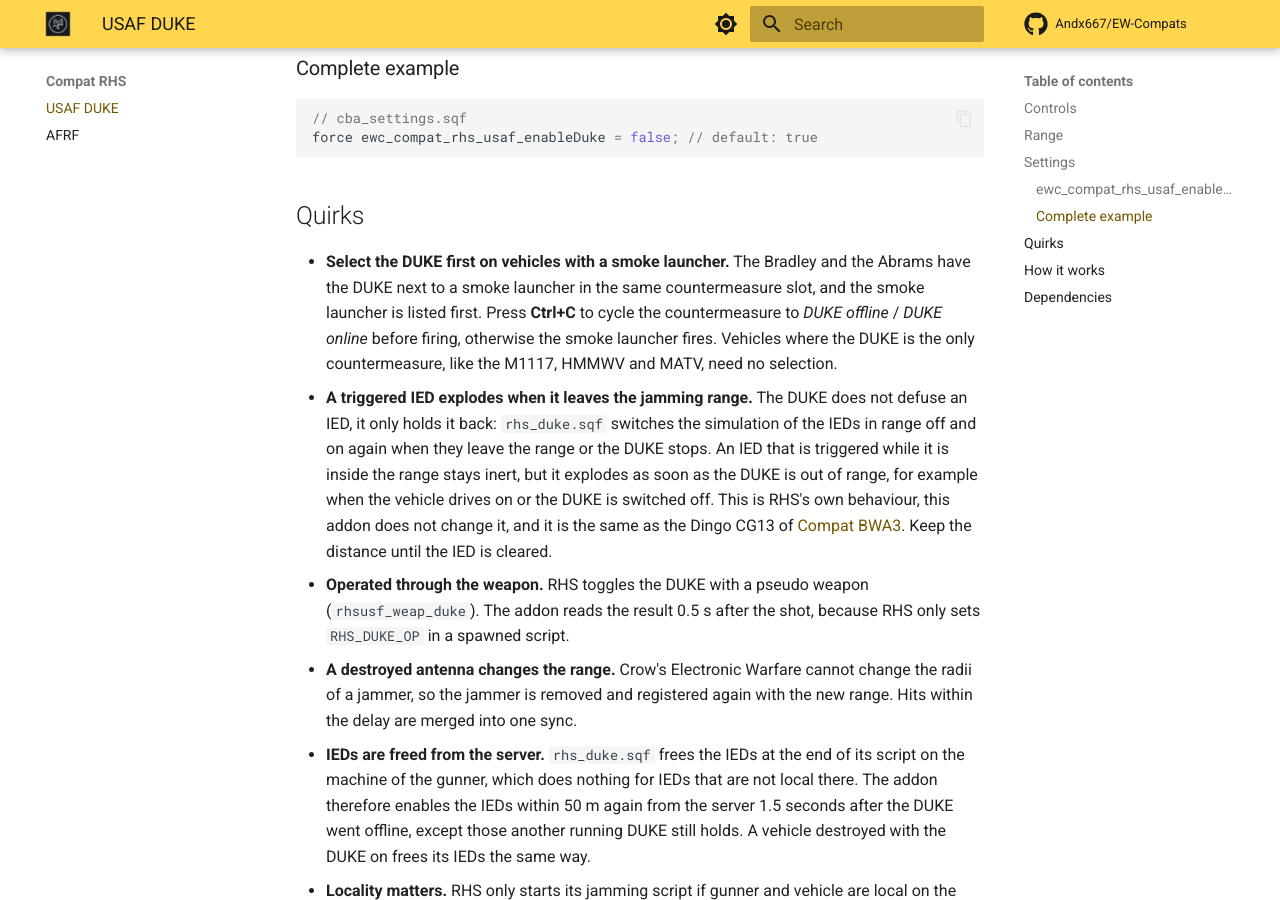
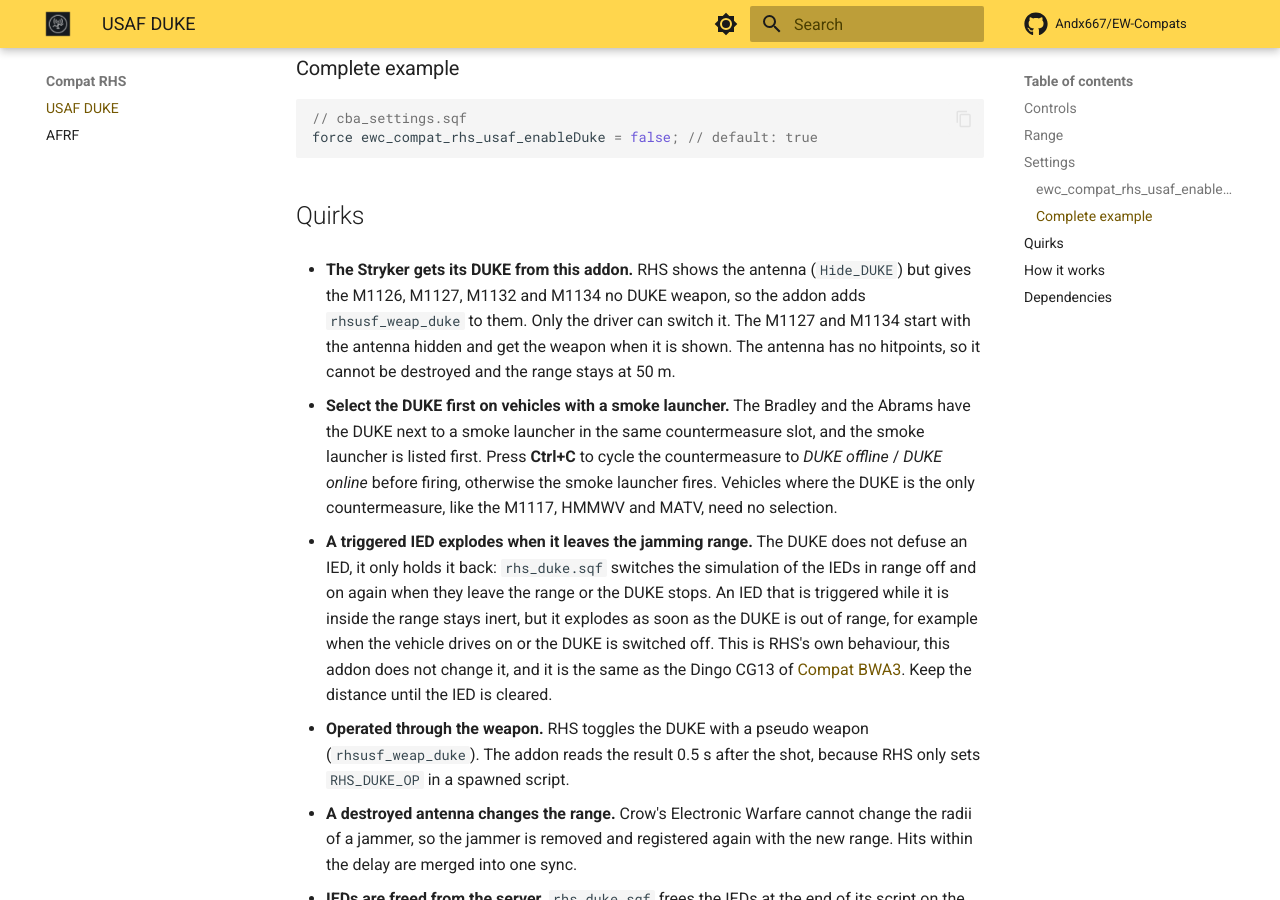
Before and after one commit to Andx667/EW-Compats, an MkDocs documentation site: the page built from docs/compat-rhs-usaf.md, in a window 1280 px wide and 900 px high, scrolled down 1351 px. Built offline with MkDocs 1.6.1 and Material for MkDocs 9.7.7, drawn with Linux system fonts in a browser that asks for light colours; plug-ins that fetch from the network failed and are left out; comment, search, counter and statistics services are not loaded; some of the changed text lies outside the part shown.

Commit message:
Compat RHS USAF: add the DUKE weapon to the Stryker family
RHS shows a DUKE antenna on the M1126, M1127, M1132 and M1134 but gives them
no DUKE. Add rhsusf_weap_duke and rhs_duke_type so they jam like the other DUKE vehicles.

Co-Authored-By: Claude Sonnet 5.5 <noreply@anthropic.com>

```diff
--- a/docs/compat-rhs-usaf.md
+++ b/docs/compat-rhs-usaf.md
@@ -1,6 +1,6 @@
 # Compat RHS USAF
 
-Vehicles with a **DUKE** (M1117, HMMWV family, MATV, M1A1/M1A2, Bradley and others) also jam ACRE radios, in addition to IEDs. The radio jammer follows the DUKE switch of RHS.
+Vehicles with a **DUKE** (M1117, HMMWV family, MATV, M1A1/M1A2, Bradley, Stryker and others) also jam ACRE radios, in addition to IEDs. The radio jammer follows the DUKE switch of RHS.
 
 !!! note "Gameplay values"
     The real DUKE (AN/VLQ-12 CREW Duke) is a vehicle-mounted counter-RCIED jammer. Its frequency bands and jamming range are not publicly documented in detail, so the radii here are gameplay values. The jammer is modelled as simply on or off and jams continuously in its radius while on.
@@ -41,6 +41,8 @@ force ewc_compat_rhs_usaf_enableDuke = false; // default: true
 
 ## Quirks
 
+- **The Stryker gets its DUKE from this addon.** RHS shows the antenna (`Hide_DUKE`) but gives the M1126, M1127, M1132 and M1134 no DUKE weapon, so the addon adds `rhsusf_weap_duke` to them. Only the driver can switch it. The M1127 and M1134 start with the antenna hidden and get the weapon when it is shown. The antenna has no hitpoints, so it cannot be destroyed and the range stays at 50 m.
+
 - **Select the DUKE first on vehicles with a smoke launcher.** The Bradley and the Abrams have the DUKE next to a smoke launcher in the same countermeasure slot, and the smoke launcher is listed first. Press **Ctrl+C** to cycle the countermeasure to *DUKE offline* / *DUKE online* before firing, otherwise the smoke launcher fires. Vehicles where the DUKE is the only countermeasure, like the M1117, HMMWV and MATV, need no selection.
 - **A triggered IED explodes when it leaves the jamming range.** The DUKE does not defuse an IED, it only holds it back: `rhs_duke.sqf` switches the simulation of the IEDs in range off and on again when they leave the range or the DUKE stops. An IED that is triggered while it is inside the range stays inert, but it explodes as soon as the DUKE is out of range, for example when the vehicle drives on or the DUKE is switched off. This is RHS's own behaviour, this addon does not change it, and it is the same as the Dingo CG13 of [Compat BWA3](compat-bwa3.md). Keep the distance until the IED is cleared.
 - **Operated through the weapon.** RHS toggles the DUKE with a pseudo weapon (`rhsusf_weap_duke`). The addon reads the result 0.5 s after the shot, because RHS only sets `RHS_DUKE_OP` in a spawned script.
```
Also changed, not shown: CHANGELOG.md (+4 -0 lines), addons/compat_rhs_usaf/compat_rhs_usaf_duke/README.md (+2 -0 lines), 3 other files.
